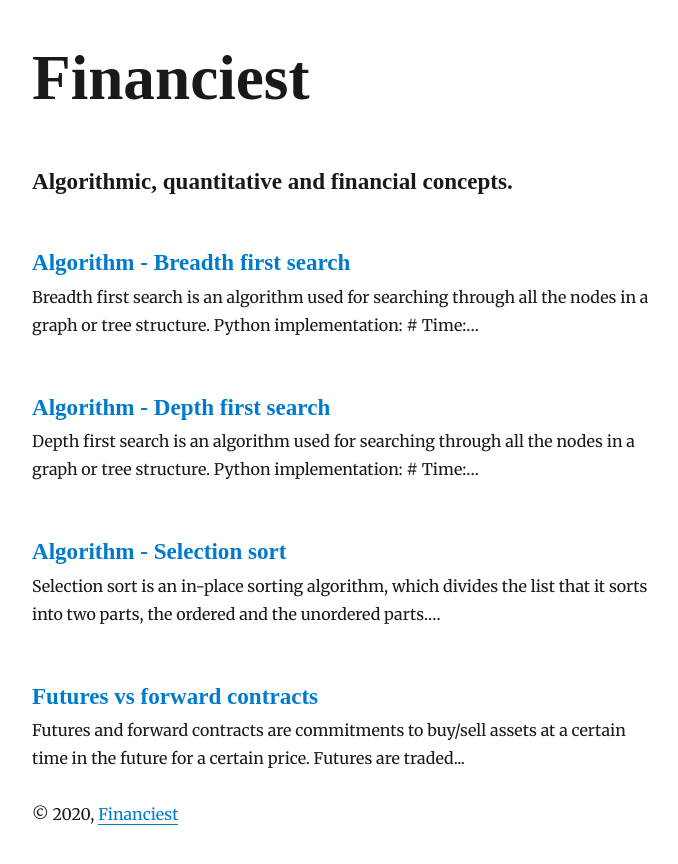
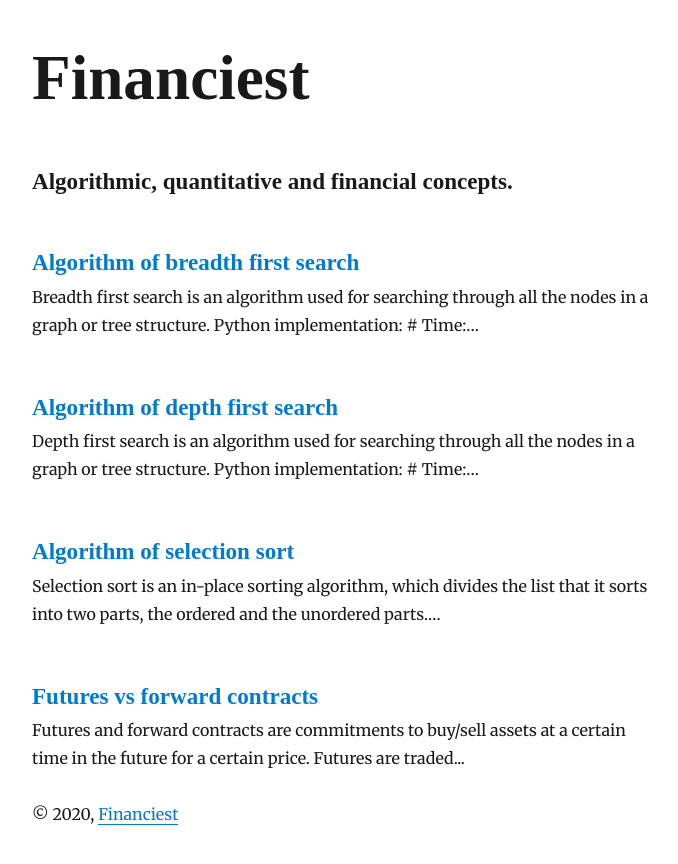
Before and after one commit to klajddd/klajddd.github.io, a Gatsby site: page / in a window 1280 px wide. Shown: the whole page, without its empty margins (293-971 px from the left). Built offline with nearby package versions, Linux system fonts and the light colour scheme; Gatsby itself is replaced by a stand-in of ours; some packages are replaced by stand-ins of ours.

Commit message:
Explanation update.

```diff
--- a/content/blog/algorithm-breadth-first-search/index.md
+++ b/content/blog/algorithm-breadth-first-search/index.md
@@ -1,5 +1,5 @@
 ---
-title: Algorithm - Breadth first search
+title: Algorithm of breadth first search
 date: "2015-05-06T23:46:37.121Z"
 ---
 
--- a/content/blog/algorithm-depth-first-search copy/index.md
+++ b/content/blog/algorithm-depth-first-search copy/index.md
@@ -1,5 +1,5 @@
 ---
-title: Algorithm - Depth first search
+title: Algorithm of depth first search
 date: "2015-05-06T23:46:37.121Z"
 ---
 
--- a/content/blog/algorithm-selection-sort/index.md
+++ b/content/blog/algorithm-selection-sort/index.md
@@ -1,5 +1,5 @@
 ---
-title: Algorithm - Selection sort
+title: Algorithm of selection sort
 date: "2015-05-06T23:46:37.121Z"
 ---
 
```
